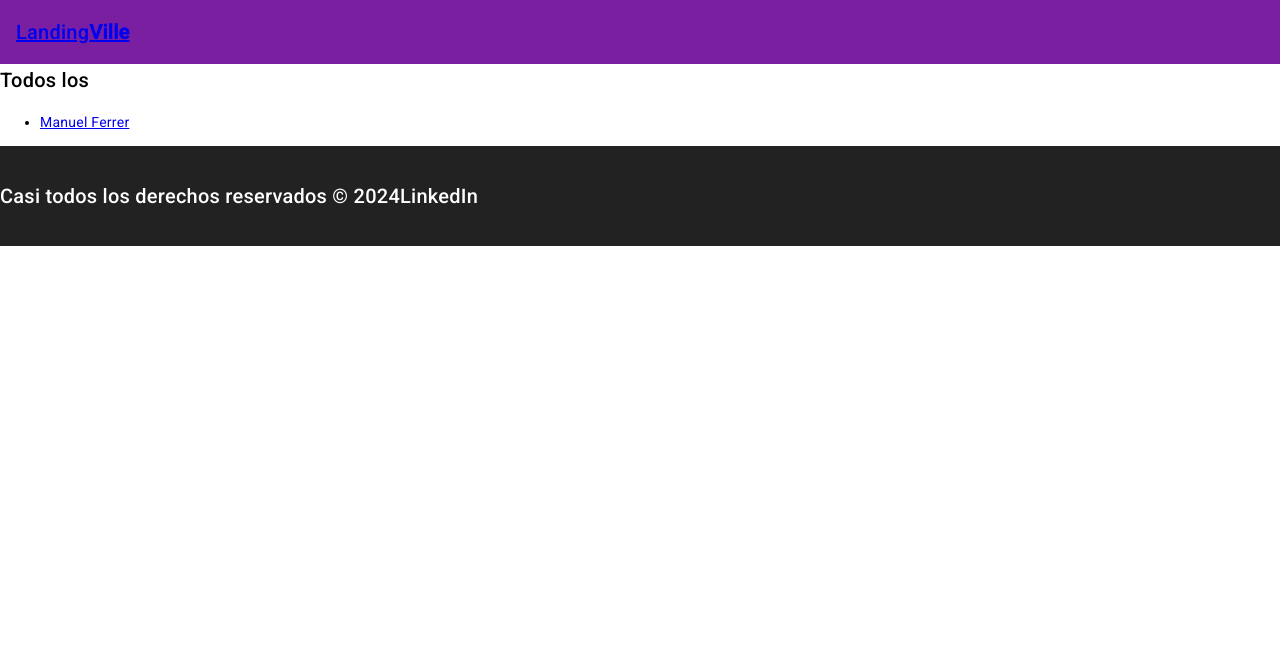
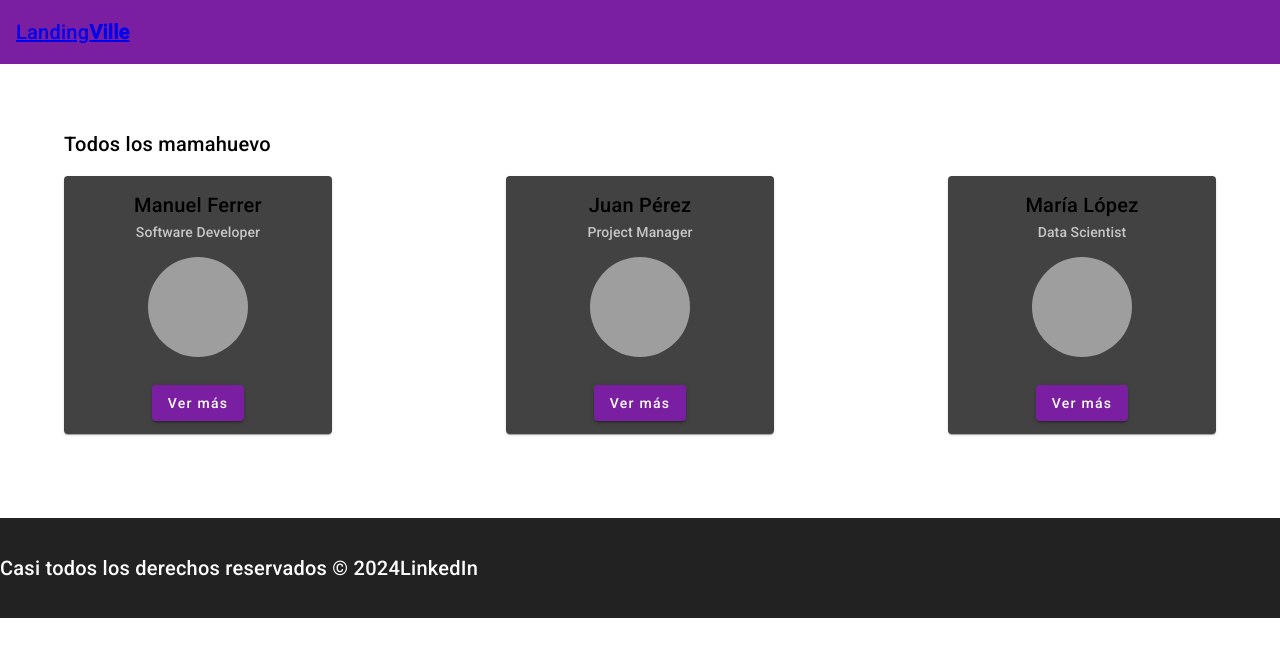
Before and after one commit to ManuFerrer094/landingville, an Angular app: page / in a window 1280 px wide. Shown: the top 656 px of the page. Built offline with nearby package versions, Linux system fonts and the light colour scheme; grey boxes are pictures that could not be loaded.

Commit message:
base structure

```diff
--- a/src/app/home/home.component.css
+++ b/src/app/home/home.component.css
@@ -0,0 +1,45 @@
+#homepage {
+  padding: 5%;
+}
+
+mat-card {
+  width: calc(25% - 20px);
+  margin-bottom: 20px;
+}
+
+.mat-card-container {
+  display: flex;
+  flex-wrap: wrap;
+  justify-content: space-between;
+}
+
+mat-card-header {
+  align-items: center;
+}
+
+mat-card-title,
+mat-card-subtitle {
+  text-align: center;
+}
+
+.avatar {
+  border-radius: 50%;
+  width: 100px;
+  height: 100px;
+  object-fit: cover;
+  margin: 0 auto 20px;
+}
+
+mat-card-actions {
+  display: flex;
+  justify-content: center;
+}
+
+.header-title {
+  padding-top: 5%;
+  padding-bottom: 5%;
+}
+
+.mdc-card__actions {
+  padding-bottom: 5%;
+}
--- a/src/app/home/home.component.html
+++ b/src/app/home/home.component.html
@@ -1,8 +1,17 @@
-<div class="container">
-  <h2>Todos los</h2>
-  <ul>
-    <li *ngFor="let landing of landings">
-      <a [routerLink]="landing.url" [state]="{ userIndex: landing.id }">{{ landing.title }}</a>
-    </li>
-  </ul>
-</div>
+<section id="homepage">
+  <div class="container">
+    <h2>Todos los mamahuevo</h2>
+    <div class="mat-card-container">
+      <mat-card *ngFor="let landing of landings">
+        <div class="header-title">
+          <mat-card-title>{{ landing.name }}</mat-card-title>
+          <mat-card-subtitle>{{ landing.role }}</mat-card-subtitle>
+        </div>
+        <img mat-card-image class="avatar" [src]="landing.img" alt="{{ landing.title }}">
+        <mat-card-actions>
+          <button mat-raised-button color="primary" [routerLink]="landing.url" [state]="{ userIndex: landing.id }">Ver más</button>
+        </mat-card-actions>
+      </mat-card>
+    </div>
+  </div>
+</section>
--- a/src/app/home/home.component.ts
+++ b/src/app/home/home.component.ts
@@ -22,7 +22,9 @@ export class HomeComponent implements OnInit {
           if (index !== 0 && fields.length > this.columnsCount) {
             this.landings.push({
               id: index,
-              title: fields[0],
+              name: fields[0],
+              role: fields[1],
+              img: fields[7],
               url: `/landing/${index}`
             });
           }
```
Also changed, not shown: src/assets/landings.csv.
